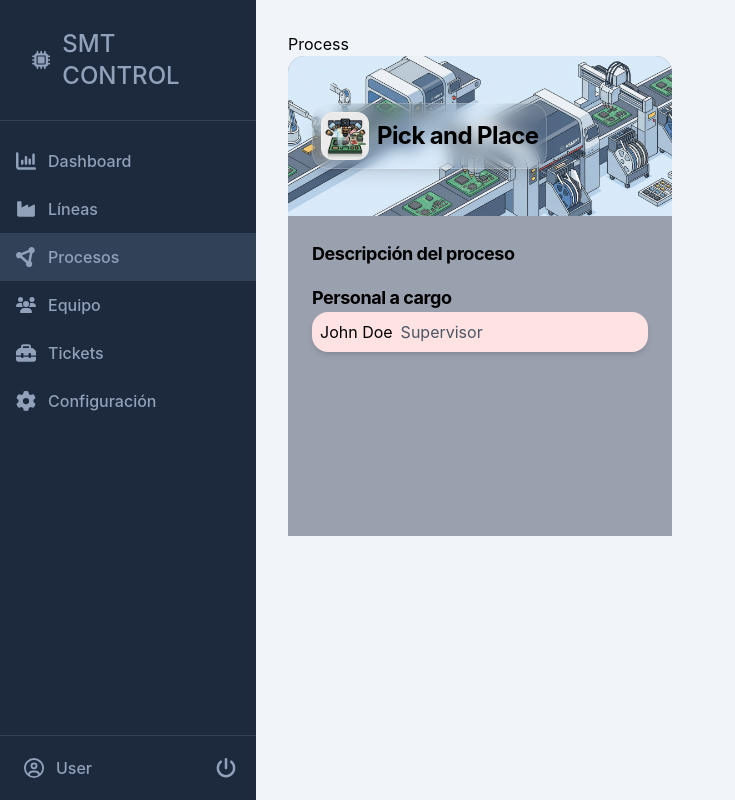
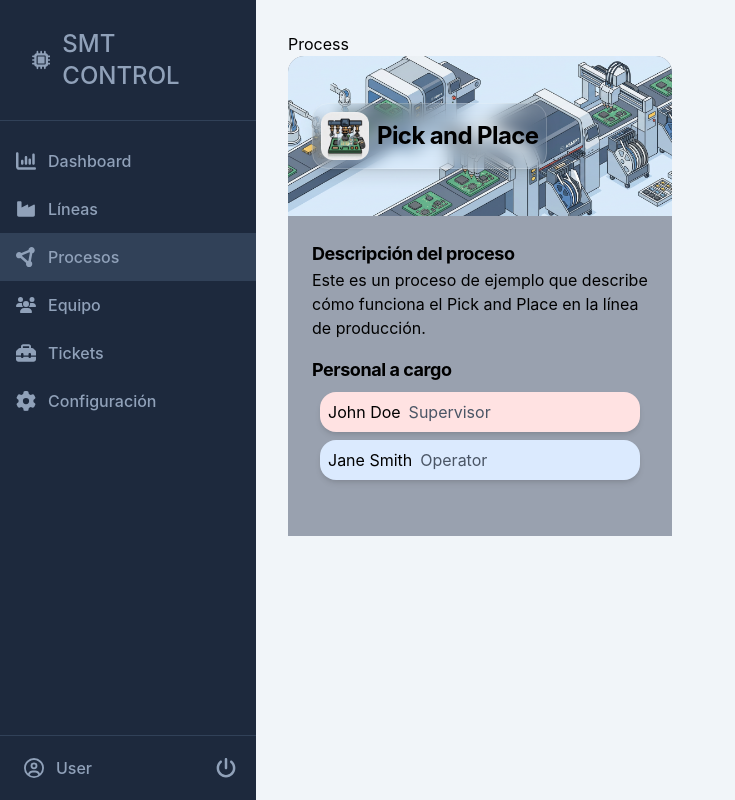
Before and after one commit to JohanCacerez/smt-control, a React (Vite) app: page /process in a window 1280 px wide. Shown: the whole page, without its empty margins (0-735 px from the left). Built offline with nearby package versions, Linux system fonts and the light colour scheme.

Commit message:
card terminada

```diff
--- a/src/components/atoms/Card/Icon.tsx
+++ b/src/components/atoms/Card/Icon.tsx
@@ -1,13 +1,10 @@
-// Importa la imagen desde su ruta relativa correcta
-import AoiIcon from "../../../assets/Icons_process/AOI.png";
-
-export const Icon = () => {
+export const Icon = ({ icon }: { icon: string }) => {
   return (
     <div className="flex items-center justify-center w-12 h-12">
       <img
         className="rounded-xl"
-        src={AoiIcon}
-        alt="Icono de AOI"
+        src={icon}
+        alt="Icono de proceso"
         loading="lazy"
       />
     </div>
--- a/src/components/atoms/Card/Profile.tsx
+++ b/src/components/atoms/Card/Profile.tsx
@@ -25,7 +25,7 @@ export const Profile = ({
   return (
     <div
       // 3. Aplicamos la clase completa que seleccionamos del mapa.
-      className={`flex flex-row items-center gap-2 ${backgroundColorClass} rounded-2xl p-2 shadow-md`}
+      className={`flex flex-row items-center gap-2 m-2 ${backgroundColorClass} rounded-2xl p-2 shadow-md`}
     >
       <h3>{name}</h3>
       <p className="text-gray-600">{role}</p>
--- a/src/components/organism/ProcessCard.tsx
+++ b/src/components/organism/ProcessCard.tsx
@@ -4,29 +4,51 @@ import { Profile } from "../atoms/Card/Profile";
 
 interface ProcessCardProps {
   bgImage: string;
+  iconSrc: string;
+  proccessName?: string;
+  description?: string;
+  profiles?: {
+    name: string;
+    role: string;
+    bgcolor?: "red-100" | "amber-100" | "blue-100";
+  }[];
 }
 
-export const ProcessCard = ({ bgImage }: ProcessCardProps) => {
+export const ProcessCard = ({
+  bgImage,
+  iconSrc,
+  proccessName,
+  description,
+  profiles,
+}: ProcessCardProps) => {
   return (
     // Se cambiaron las clases: se eliminó `max-w-md` y se añadieron `w-96` y `h-[480px]` para un tamaño fijo.
-    <div className="w-96 h-[480px] rounded-t-2xl bg-gray-400 overflow-hidden">
+    <div className="w-96 h-120 rounded-t-2xl bg-gray-400 overflow-hidden">
       <section
         className="bg-cover bg-center rounded-t-2xl bg-no-repeat p-6 py-10 min-h-40 flex flex-row items-center"
         style={{ backgroundImage: `url(${bgImage})` }}
       >
         <div className="bg-white/02 backdrop-blur-sm border border-white/20 flex rounded-2xl p-2 items-center gap-2 shadow-lg">
-          <Icon />
-          <Title text="Pick and Place" level="h3" />
+          <Icon icon={iconSrc} />
+          <Title text={proccessName ?? "Nombre del proceso"} level="h3" />
         </div>
       </section>
 
       <section className="p-6 flex flex-col gap-4">
         <div>
           <Title text="Descripción del proceso" level="h5" />
+          <p>{description ?? "Descripción no disponible"}</p>
         </div>
         <div>
           <Title text="Personal a cargo" level="h5" />
-          <Profile name="John Doe" role="Supervisor" bgcolor="red-100" />
+          {profiles?.map((profile, index) => (
+            <Profile
+              key={index}
+              name={profile.name}
+              role={profile.role}
+              bgcolor={profile.bgcolor}
+            />
+          )) ?? <p>No hay personal a cargo</p>}
         </div>
       </section>
     </div>
--- a/src/pages/Process.tsx
+++ b/src/pages/Process.tsx
@@ -1,12 +1,24 @@
 import { ProcessCard } from "../components/organism/ProcessCard";
 
 import bgPickAndPlace from "../assets/Bg_images/PickAndPlace.png";
+
+// Importa la imagen desde su ruta relativa correcta
+import AoiIcon from "../assets/Icons_process/PickAndPlace.png";
 
 export const Process = () => {
   return (
     <div>
       Process
-      <ProcessCard bgImage={bgPickAndPlace} />
+      <ProcessCard
+        bgImage={bgPickAndPlace}
+        iconSrc={AoiIcon}
+        proccessName="Pick and Place"
+        description="Este es un proceso de ejemplo que describe cómo funciona el Pick and Place en la línea de producción."
+        profiles={[
+          { name: "John Doe", role: "Supervisor", bgcolor: "red-100" },
+          { name: "Jane Smith", role: "Operator", bgcolor: "blue-100" },
+        ]}
+      />
     </div>
   );
 };
```
